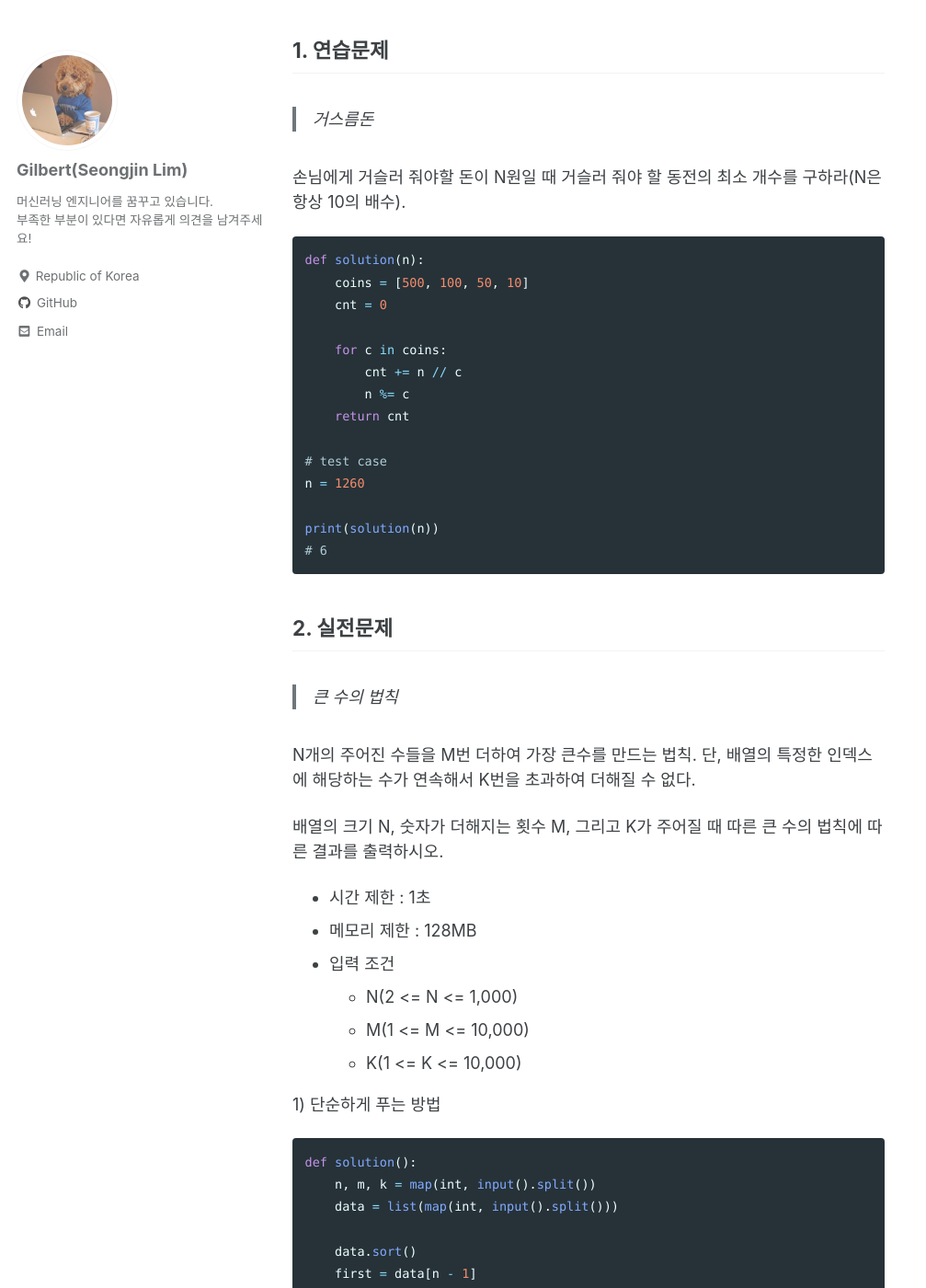
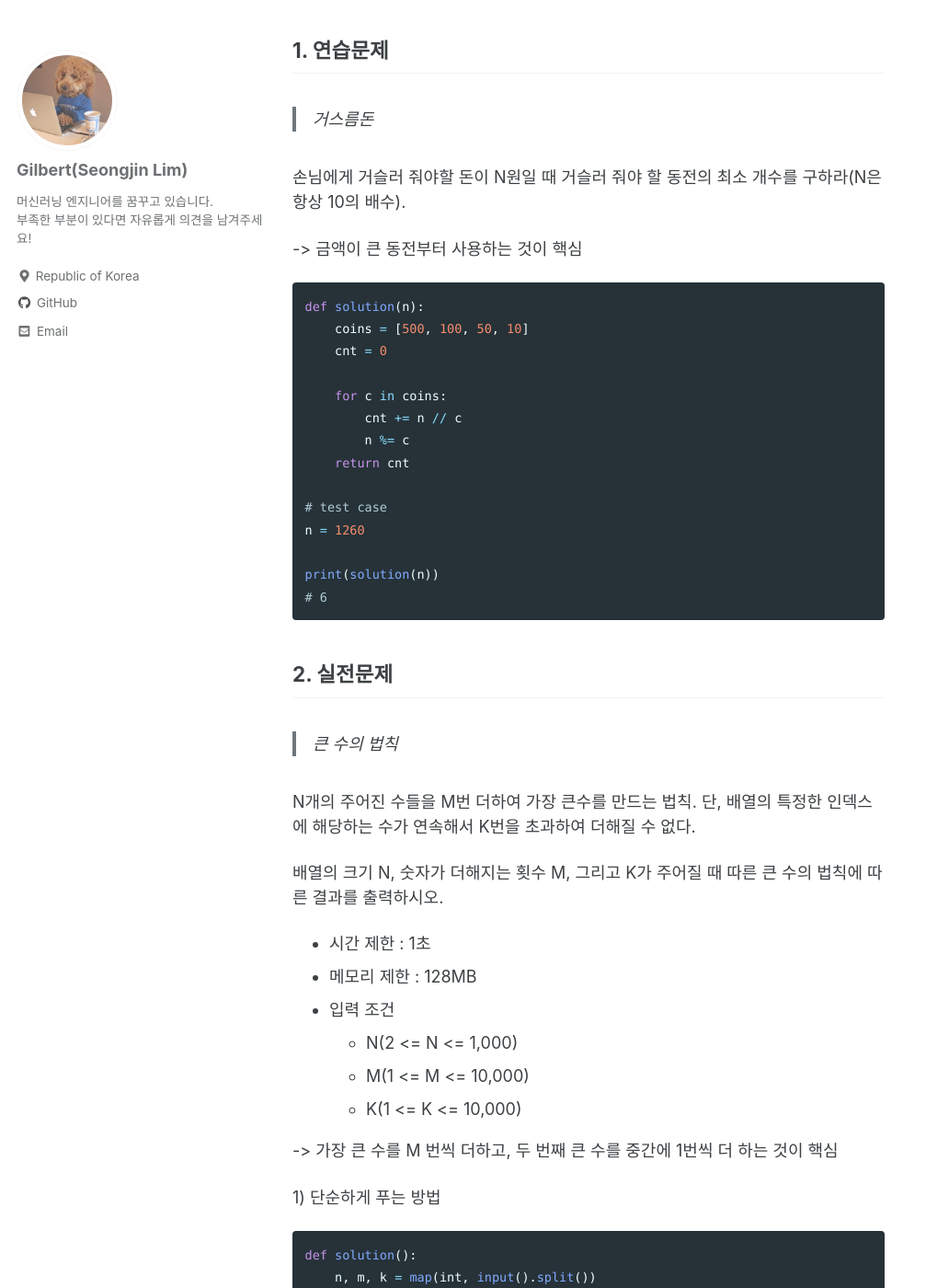
Before and after one commit to gilbertlim/Blog, a Jekyll site: the page built from _posts/2021-02-22-this_is_coding_test_greedy.md, in a window 1280 px wide and 1400 px high, scrolled down 739 px. Shown: the whole window at 92% size, without its empty margins (0-1007 px from the left). Built offline with Jekyll 4.4.1, drawn with Linux system fonts in a browser that asks for light colours; cached includes are drawn as plain includes; comment, search, counter and statistics services are not loaded; some of the changed text lies outside the part shown.

Commit message:
Add tips

````diff
--- a/_posts/2021-02-22-this_is_coding_test_greedy.md
+++ b/_posts/2021-02-22-this_is_coding_test_greedy.md
@@ -20,6 +20,8 @@ category: Algorithm Theory
 > 거스름돈
 
 손님에게 거슬러 줘야할 돈이 N원일 때 거슬러 줘야 할 동전의 최소 개수를 구하라(N은 항상 10의 배수).
+
+-> 금액이 큰 동전부터 사용하는 것이 핵심
 
 ```python
 def solution(n):
@@ -51,6 +53,8 @@ N개의 주어진 수들을 M번 더하여 가장 큰수를 만드는 법칙.
   - N(2 <= N <= 1,000)
   - M(1 <= M <= 10,000)
   - K(1 <= K <= 10,000)
+
+-> 가장 큰 수를 M 번씩 더하고, 두 번째 큰 수를 중간에 1번씩 더 하는 것이 핵심
 
 1) 단순하게 푸는 방법
 
@@ -132,6 +136,8 @@ print(solution())
   - 1 <= N, M <= 100
   - 카드에 적힌 숫자는 1 이상 10,000 이하의 자연수
 
+-> 행마다 가장 작은 값을 찾고, 가장 작은 값들 중 최대 값을 찾는 것이 핵심
+
 1) min() 함수를 사용한 방법
 
 ```python
@@ -198,6 +204,8 @@ N과 K가 주어질 때 N이 1이 될 때까지 1번 혹은 2번의 과정을
   - N(2 <= N <= 100,000)
   - K(2 <= K <= 100,000)
 
+-> 많이 나누는 것이 빨리 1을 만드는 방법이므로, 나누어 떨어질 때까지 1씩 뺀 다음 K로 나누는 것이 핵심
+
 1) 단순하게 푸는 방법
 
 ```python
````
Also changed, not shown: _posts/2021-02-23-this_is_coding_test_implementation.md (renamed from _posts/2021-02-22-this_is_coding_test_implementation.md).
